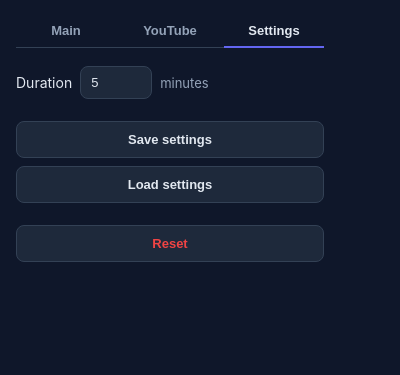
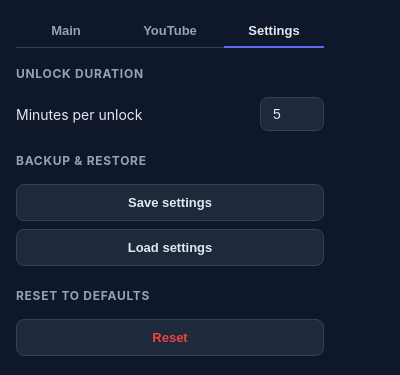
Before and after one commit to kwanlokto/productivity-chrome-extension, a browser extension: page popup/popup.html in a window 400 px wide. Both pictures are taken after a click on the tab "Settings". Shown: the part 45-420 px from the top of the page. Drawn offline with Linux system fonts and the light colour scheme.

Commit message:
consistent styling

```diff
--- a/popup/popup.css
+++ b/popup/popup.css
@@ -304,28 +304,39 @@ section h2 {
 .hidden { display: none !important; }
 
 /* --- Settings tab --- */
-.inline-form { display: flex; align-items: center; gap: 8px; }
-.inline-form .field-label { font-size: 14px; }
+/* A labelled value row, matching the toggle rows (label left, control right). */
+.setting-row {
+  display: flex;
+  align-items: center;
+  justify-content: space-between;
+  gap: 10px;
+  font-size: 14px;
+}
 #unlock-input {
-  width: 72px;
+  width: 64px;
   background: var(--surface);
   border: 1px solid var(--surface-2);
   border-radius: 8px;
-  padding: 8px 10px;
+  padding: 8px 12px;
   color: var(--text);
-  font-size: 13px;
+  font-size: 14px;
+  text-align: left;
+  /* Render the native stepper in dark mode, so it keeps its up/down arrows but
+     drops the white background block (and the arrows match the dark field). */
+  color-scheme: dark;
 }
 #unlock-input:focus { outline: none; border-color: var(--accent); }
-.inline-form .unit { color: var(--muted); font-size: 13px; }
 
-/* Stacked backup/restore buttons sit closer together than a lone wide-btn. */
-#import-btn { margin-top: 8px; }
+/* Settings buttons sit directly under their section heading, so drop the big
+   top margin a lone wide-btn carries and only space stacked buttons apart. */
+[data-panel="settings"] .wide-btn { margin-top: 0; }
+[data-panel="settings"] .wide-btn + .wide-btn { margin-top: 8px; }
 
 .danger-btn { color: var(--danger); }
 .danger-btn:hover { border-color: var(--danger); }
 .wide-btn.is-armed { border-color: var(--danger); color: var(--danger); }
 
-.settings-status { font-size: 12px; min-height: 16px; margin-top: 14px; }
+.settings-status { font-size: 12px; min-height: 16px; margin-top: 6px; }
 .settings-status.is-ok { color: #4ade80; }
 .settings-status.is-error { color: var(--danger); }
 
--- a/popup/popup.html
+++ b/popup/popup.html
@@ -126,20 +126,28 @@
   <div class="panel" data-panel="settings">
 
     <section>
-      <div class="inline-form">
-        <span class="field-label">Duration</span>
+      <div class="section-head">
+        <h2>Unlock duration</h2>
+      </div>
+      <div class="setting-row">
+        <span>Minutes per unlock</span>
         <input id="unlock-input" type="number" min="1" max="1440" step="1" inputmode="numeric" aria-label="Unlock duration in minutes" />
-        <span class="unit">minutes</span>
       </div>
     </section>
 
     <section>
+      <div class="section-head">
+        <h2>Backup &amp; restore</h2>
+      </div>
       <button id="export-btn" type="button" class="wide-btn">Save settings</button>
       <button id="import-btn" type="button" class="wide-btn">Load settings</button>
       <input id="import-file" type="file" accept="application/json,.json" hidden />
     </section>
 
     <section>
+      <div class="section-head">
+        <h2>Reset to defaults</h2>
+      </div>
       <button id="reset-btn" type="button" class="wide-btn danger-btn">Reset</button>
     </section>
 
```
